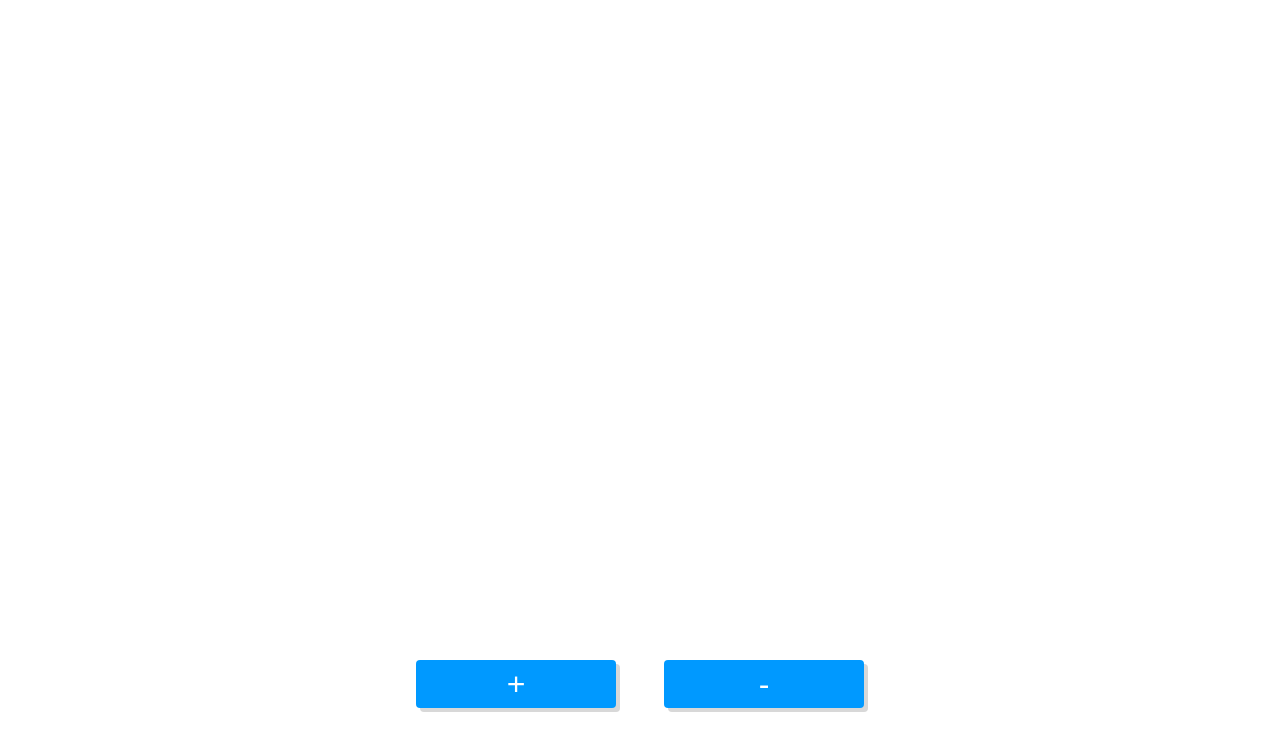
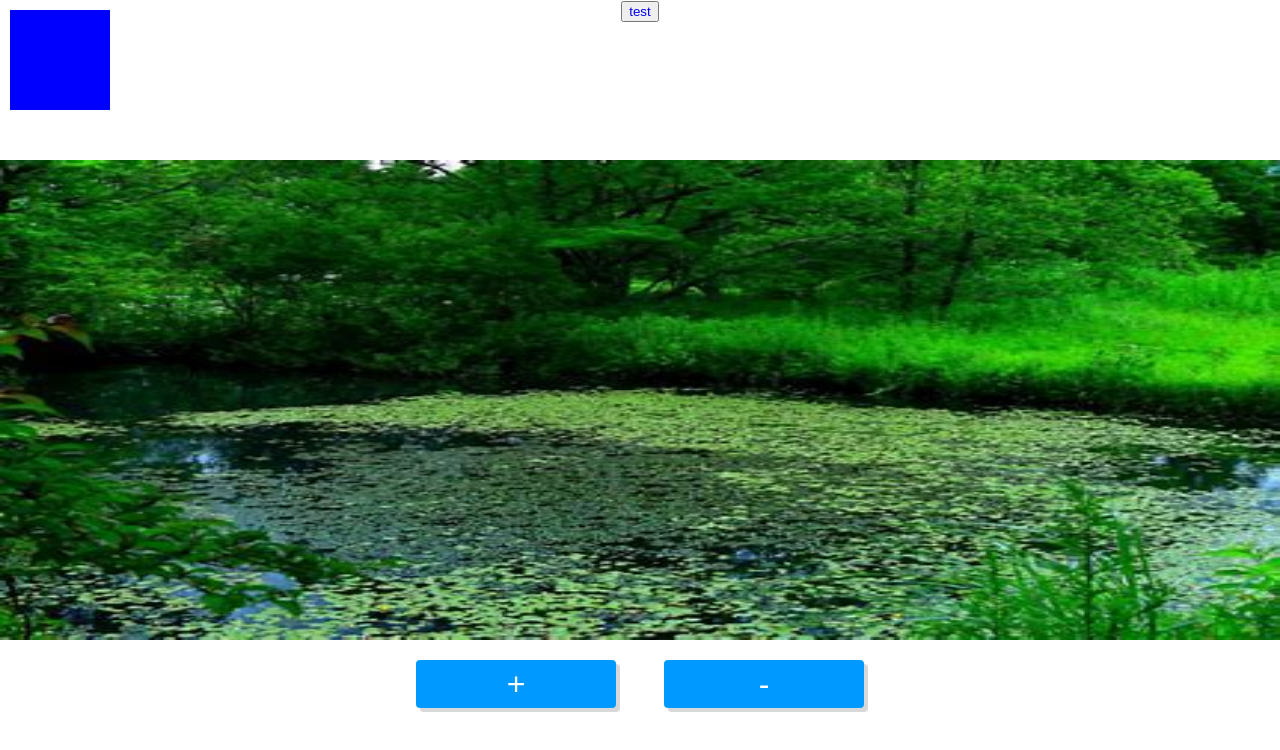
Before and after one commit to Yuki326/count_app, a React (Create React App) app: page / in a window 1280 px wide. Shown: the top 750 px of the page. Built offline with nearby package versions, Linux system fonts and the light colour scheme.

Commit message:
ボタンクリック時のアニメーションを実装

```diff
--- a/src/App.js
+++ b/src/App.js
@@ -1,13 +1,13 @@
 import React,{Component} from 'react';
 import Counter from './Counter' ;
 import './App.css';
-
+import ToggleButton from './ToggleButton'
 
 class App extends Component{
   render(){
     return(
       <div className="App">
-
+        <ToggleButton title="test"/>
         <div className="footer">
           <Counter />
         </div>
--- a/src/BackGround.js
+++ b/src/BackGround.js
@@ -16,7 +16,7 @@
   render(){
     return(
       <>
-        <img alt="これは画像です" className="picture" src= {this.data[this.props.count]}/>
+        <img alt="これは画像1です" className="picture" src= {this.data[this.props.count]}/>
       </>
     )
   }
--- a/src/Counter.js
+++ b/src/Counter.js
@@ -1,4 +1,5 @@
 import React,{Component} from 'react';
+import reactDom from 'react-dom';
 import BackGround from './BackGround';
 import './counter.css'
 
@@ -14,6 +15,7 @@
     this.setState({
       count: this.state.count + 1
     });
+
   };
 
   decrement = () => {
--- a/src/ToggleButton.js
+++ b/src/ToggleButton.js
@@ -4,8 +4,13 @@
 function ToggleButton(props){
   const [clicked,SetClicked]=React.useState(false);
   const className = clicked ? 'on':'off';
+  const box = clicked ? 'red':'blue';
   return(
+    <>
     <button className ={className} onClick={()=>{SetClicked(!clicked)}}>{props.title}</button>
+    <div className={box}>
+    </div>
+    </>
   )
 }
 
--- a/src/backGround.css
+++ b/src/backGround.css
@@ -1,21 +1,32 @@
+.picture1{
+  position:fixed;
+  height:0vh;
+  width:100vw;
+  top:20vh;
+  left:0;
+  animation-name: test;
+  animation-duration: 2s;
+  animation-iteration-count:1;
+}
+
+
 .picture{
   position:fixed;
   height:60vh;
   width:100vw;
   top:20vh;
   left:0;
-  animation: test 2s infinite ease;
+  animation-name: test;
+  animation-duration: 2s;
+  animation-iteration-count:1;
 }
+
 @keyframes test {
   0% {
     left: 100vw;
   }
 
-  50% {
+  100% {
     left: 0vw;
   }
-
-  100% {
-    left: 100vw;
-  }
 }
--- a/src/toggleButton.css
+++ b/src/toggleButton.css
@@ -1,3 +1,23 @@
+.red{
+  position:fixed;
+  top:10px;
+  left:10px;
+  width:100px;
+  height:100px;
+  background-color: red;
+}
+.blue{
+  position:fixed;
+  top:10px;
+  left:10px;
+  width:100px;
+  height:100px;
+  background-color: blue;
+  animation-name: move;
+  animation-duration: 2s;
+  animation-iteration-count:1;
+}
+
 .off{
   background-color: while;
   color:blue;
@@ -5,4 +25,15 @@
 .on{
   background-color: blue;
   color:white;
+  animation-name: move;
+  animation-duration: 2s;
+  animation-iteration-count:1;
 }
+@keyframes move{
+  from{
+    width:50px;
+  }
+  to{
+    width:100px;
+  }
+}
```
